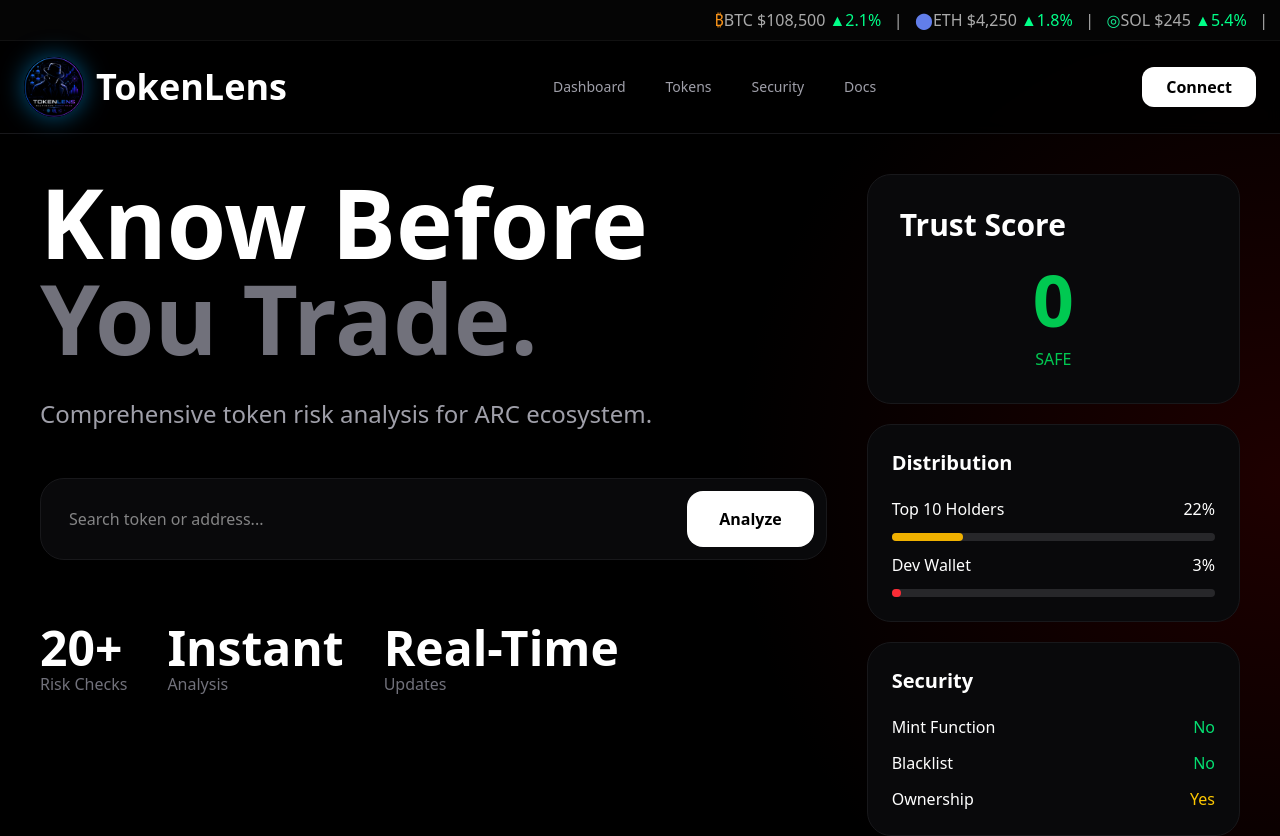
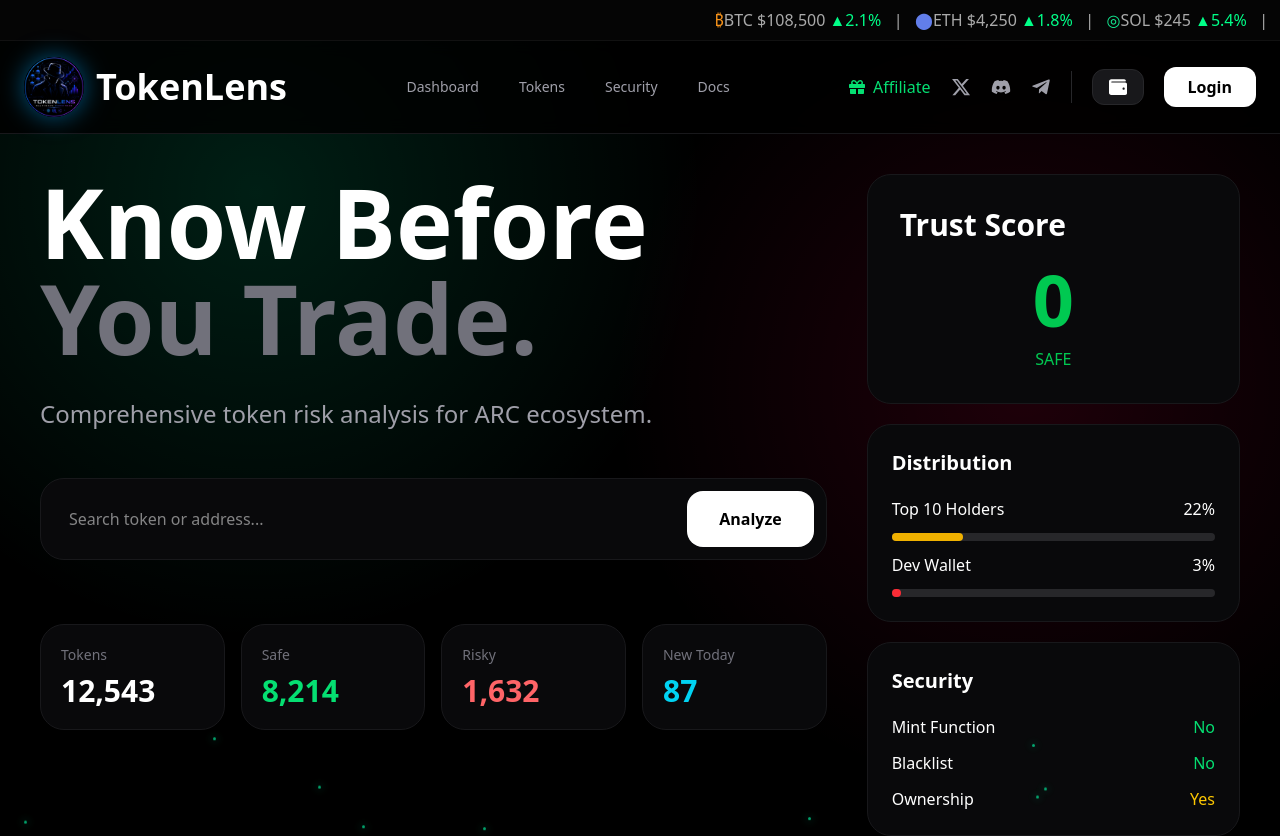
Before and after one commit to lucle87/token-lens, a Next.js app: page / in a window 1280 px wide. Shown: the top 836 px of the page. Built offline with nearby package versions, Linux system fonts and the light colour scheme.

Commit message:
Improve UI and add crypto particles

```diff
--- a/app/globals.css
+++ b/app/globals.css
@@ -8,23 +8,23 @@
 }
 
 .token-bg {
+  position: relative;
+  overflow: hidden;
+
   background:
     radial-gradient(
-      circle at right,
-      rgba(120,0,0,.25),
-      transparent 40%
+      circle at 20% 20%,
+      rgba(0,255,170,.12),
+      transparent 35%
+    ),
+    radial-gradient(
+      circle at 80% 40%,
+      rgba(255,0,80,.12),
+      transparent 35%
     ),
     #000;
 }
-@keyframes ticker {
-  0% {
-    transform: translateX(0);
-  }
 
-  100% {
-    transform: translateX(-100%);
-  }
-}
 @keyframes ticker {
   0% {
     transform: translateX(0%);
@@ -34,3 +34,91 @@
     transform: translateX(-100%);
   }
 }
+
+@keyframes floatGlow1 {
+  0% {
+    transform: translate(0px,0px);
+  }
+
+  50% {
+    transform: translate(80px,-40px);
+  }
+
+  100% {
+    transform: translate(0px,0px);
+  }
+}
+
+@keyframes floatGlow2 {
+  0% {
+    transform: translate(0px,0px);
+  }
+
+  50% {
+    transform: translate(-80px,50px);
+  }
+
+  100% {
+    transform: translate(0px,0px);
+  }
+}
+
+.glow-card {
+  transition: all .3s ease;
+}
+
+.glow-card:hover {
+  border-color: rgba(0,255,170,.3);
+
+  box-shadow:
+    0 0 25px rgba(0,255,170,.12),
+    0 0 60px rgba(0,255,170,.08);
+}
+/* CRYPTO PARTICLES */
+
+.particles {
+  position: absolute;
+  inset: 0;
+  overflow: hidden;
+  pointer-events: none;
+}
+
+.particle {
+  position: absolute;
+  bottom: -20px;
+
+  width: 3px;
+  height: 3px;
+
+  border-radius: 999px;
+
+  background: rgba(0,255,170,.8);
+
+  box-shadow:
+    0 0 8px rgba(0,255,170,.8),
+    0 0 15px rgba(0,255,170,.4);
+
+  animation: particleFloat linear infinite;
+}
+
+@keyframes particleFloat {
+
+  0% {
+    transform: translateY(0);
+    opacity: 0;
+  }
+
+  10% {
+    opacity: .8;
+  }
+
+  90% {
+    opacity: .8;
+  }
+
+  100% {
+    transform: translateY(-120vh);
+    opacity: 0;
+  }
+
+}
--- a/app/page.tsx
+++ b/app/page.tsx
@@ -8,6 +8,7 @@
 import Security from "../components/Security";
 import TokenDetails from "../components/TokenDetails";
 import Ticker from "../components/Ticker";
+import Particles from "../components/Particles";
 
 export default function Home() {
 
@@ -37,6 +38,8 @@
   return (
 
     <main className="token-bg min-h-screen text-white">
+
+      <Particles />
 
       <Ticker />
 
@@ -78,24 +81,35 @@
 
             </div>
 
-            <div className="flex gap-10 mt-16">
+            <div className="grid grid-cols-4 gap-4 mt-16">
 
-              <div>
-                <h2 className="text-5xl font-bold">20+</h2>
-                <p className="text-zinc-500">Risk Checks</p>
-              </div>
+  <div className="bg-zinc-950 border border-zinc-900 rounded-3xl p-5">
+    <p className="text-zinc-500 text-sm">Tokens</p>
+    <h2 className="text-3xl font-bold mt-2">12,543</h2>
+  </div>
 
-              <div>
-                <h2 className="text-5xl font-bold">Instant</h2>
-                <p className="text-zinc-500">Analysis</p>
-              </div>
+  <div className="bg-zinc-950 border border-zinc-900 rounded-3xl p-5">
+    <p className="text-zinc-500 text-sm">Safe</p>
+    <h2 className="text-3xl font-bold text-green-400 mt-2">
+      8,214
+    </h2>
+  </div>
 
-              <div>
-                <h2 className="text-5xl font-bold">Real-Time</h2>
-                <p className="text-zinc-500">Updates</p>
-              </div>
+  <div className="bg-zinc-950 border border-zinc-900 rounded-3xl p-5">
+    <p className="text-zinc-500 text-sm">Risky</p>
+    <h2 className="text-3xl font-bold text-red-400 mt-2">
+      1,632
+    </h2>
+  </div>
 
-            </div>
+  <div className="bg-zinc-950 border border-zinc-900 rounded-3xl p-5">
+    <p className="text-zinc-500 text-sm">New Today</p>
+    <h2 className="text-3xl font-bold text-cyan-400 mt-2">
+      87
+    </h2>
+  </div>
+
+</div>
 
           </div>
 
--- a/components/Navbar.tsx
+++ b/components/Navbar.tsx
@@ -1,3 +1,11 @@
+import {
+  FaDiscord,
+  FaTelegramPlane,
+  FaGift,
+  FaWallet,
+} from "react-icons/fa";
+
+import { FaXTwitter } from "react-icons/fa6";
 import Image from "next/image";
 
 export default function Navbar() {
@@ -51,6 +59,56 @@
 
         {/* Button */}
 
+        <div className="flex items-center gap-5">
+
+  <a
+    href="#"
+    className="text-green-400 font-medium hover:text-green-300 transition"
+  >
+    <div className="flex items-center gap-2 text-green-400 font-medium">
+  <FaGift />
+  <span>Affiliate</span>
+</div>
+  </a>
+
+  <a
+    href="#"
+    className="text-zinc-400 hover:text-white transition text-xl"
+  >
+    <FaXTwitter size={20} />
+  </a>
+
+  <a
+    href="#"
+    className="text-zinc-400 hover:text-white transition text-xl"
+  >
+    <FaDiscord size={20} />
+  </a>
+
+  <a
+    href="#"
+    className="text-zinc-400 hover:text-white transition text-xl"
+  >
+    <FaTelegramPlane size={20} />
+  </a>
+
+  <div className="h-8 w-px bg-zinc-800" />
+
+  <button
+    className="
+      bg-zinc-900
+      border
+      border-zinc-800
+      px-4
+      py-2
+      rounded-xl
+      hover:border-zinc-600
+      transition
+    "
+  >
+    <FaWallet size={18} />
+  </button>
+
   <button
     className="
       bg-white
@@ -64,8 +122,10 @@
       duration-300
     "
   >
-          Connect
+    Login
   </button>
+
+</div>
 
       </div>
 
--- /dev/null
+++ b/components/Particles.tsx
@@ -0,0 +1,17 @@
+export default function Particles() {
+  return (
+    <div className="particles">
+      {Array.from({ length: 80 }).map((_, i) => (
+        <span
+          key={i}
+          className="particle"
+          style={{
+            left: `${Math.random() * 100}%`,
+            animationDelay: `${Math.random() * 20}s`,
+            animationDuration: `${15 + Math.random() * 20}s`,
+          }}
+        />
+      ))}
+    </div>
+  );
+}
--- a/package.json
+++ b/package.json
@@ -11,7 +11,8 @@
   "dependencies": {
     "next": "16.2.6",
     "react": "19.2.4",
-    "react-dom": "19.2.4"
+    "react-dom": "19.2.4",
+    "react-icons": "^5.6.0"
   },
   "devDependencies": {
     "@tailwindcss/postcss": "^4",
```
Also changed, not shown: 1 other file (tests, documents, lock files or other folders). Lines whose indentation alone changed are shown as unchanged.
